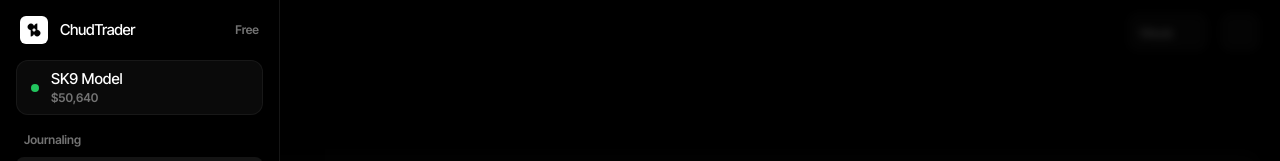
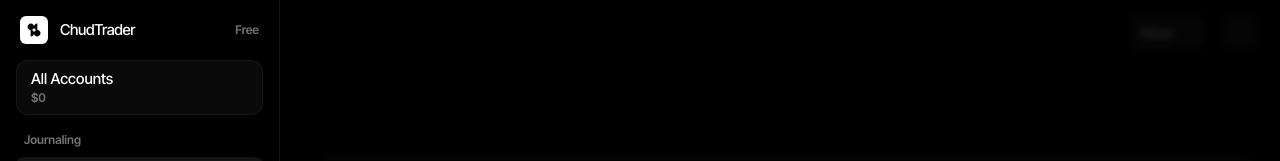
Before and after one commit to w1mayankz/soul_journal, a Next.js app: page / in a window 1280 px wide. Both pictures are taken after a click on the button 40 px from the left and 32 px from the top of the page. Shown: the top 161 px of the page. Built offline with nearby package versions, Linux system fonts and the light colour scheme; some icons are missing.

Commit message:
Update app-sidebar.tsx

```diff
--- a/components/app-sidebar.tsx
+++ b/components/app-sidebar.tsx
@@ -14,9 +14,18 @@ import {
   MoreHorizontalIcon,
   PencilEdit01Icon
 } from 'hugeicons-react';
+import { useTrades } from '../context/trades-context';
 
 export function AppSidebar() {
   const pathname = usePathname();
+
+  // Pull real account data from context
+  const { accounts } = useTrades();
+  const activeAccount = accounts.find(a => a.isStarred) || accounts[0];
+
+  // Dynamic display values
+  const displayName = activeAccount ? activeAccount.name : 'All Accounts';
+  const displayBalance = activeAccount ? `$${activeAccount.currentBalance.toLocaleString()}` : '$0';
 
   return (
     <div className="flex h-full w-full flex-col bg-[#000000] text-neutral-300">
@@ -29,19 +38,21 @@ export function AppSidebar() {
           <span className="ml-auto text-[12px] font-semibold text-neutral-500">Free</span>
         </div>
 
-        {/* Changed from <button> to <Link href="/accounts"> */}
         <Link
           href="/accounts"
           className="flex w-full items-center justify-between rounded-xl border border-neutral-800/50 bg-[#0A0A0A] p-2.5 outline-none transition-colors hover:bg-[#141414] active:scale-[0.98]"
         >
           <div className="flex items-center gap-3">
-            <div className="relative flex h-2 w-2 ml-1">
-              <span className="absolute inline-flex h-full w-full animate-ping rounded-full bg-green-500 opacity-75"></span>
-              <span className="relative inline-flex h-2 w-2 rounded-full bg-green-500"></span>
-            </div>
-            <div className="flex flex-col items-start">
-              <span className="text-[15px] font-medium leading-none text-white">SK9 Model</span>
-              <span className="mt-1.5 text-[12px] font-semibold leading-none text-neutral-500">$50,640</span>
+            {/* Only show the pulsing dot if an account actually exists */}
+            {activeAccount && (
+              <div className="relative flex h-2 w-2 ml-1">
+                <span className="absolute inline-flex h-full w-full animate-ping rounded-full bg-green-500 opacity-75"></span>
+                <span className="relative inline-flex h-2 w-2 rounded-full bg-green-500"></span>
+              </div>
+            )}
+            <div className={`flex flex-col items-start ${!activeAccount ? 'ml-1' : ''}`}>
+              <span className="text-[15px] font-medium leading-none text-white">{displayName}</span>
+              <span className="mt-1.5 text-[12px] font-semibold leading-none text-neutral-500">{displayBalance}</span>
             </div>
           </div>
           <div className="flex items-center gap-2 text-neutral-500">
```
